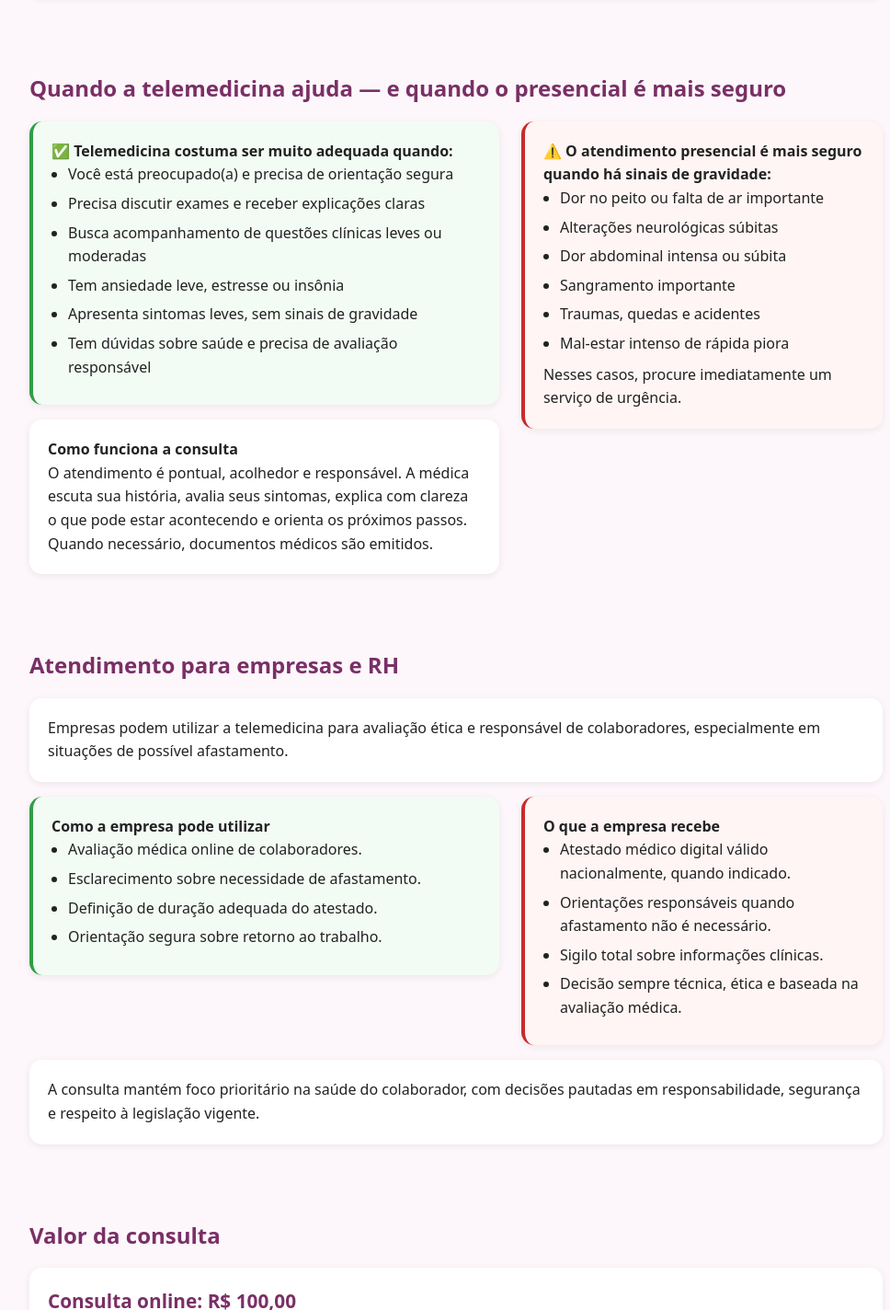
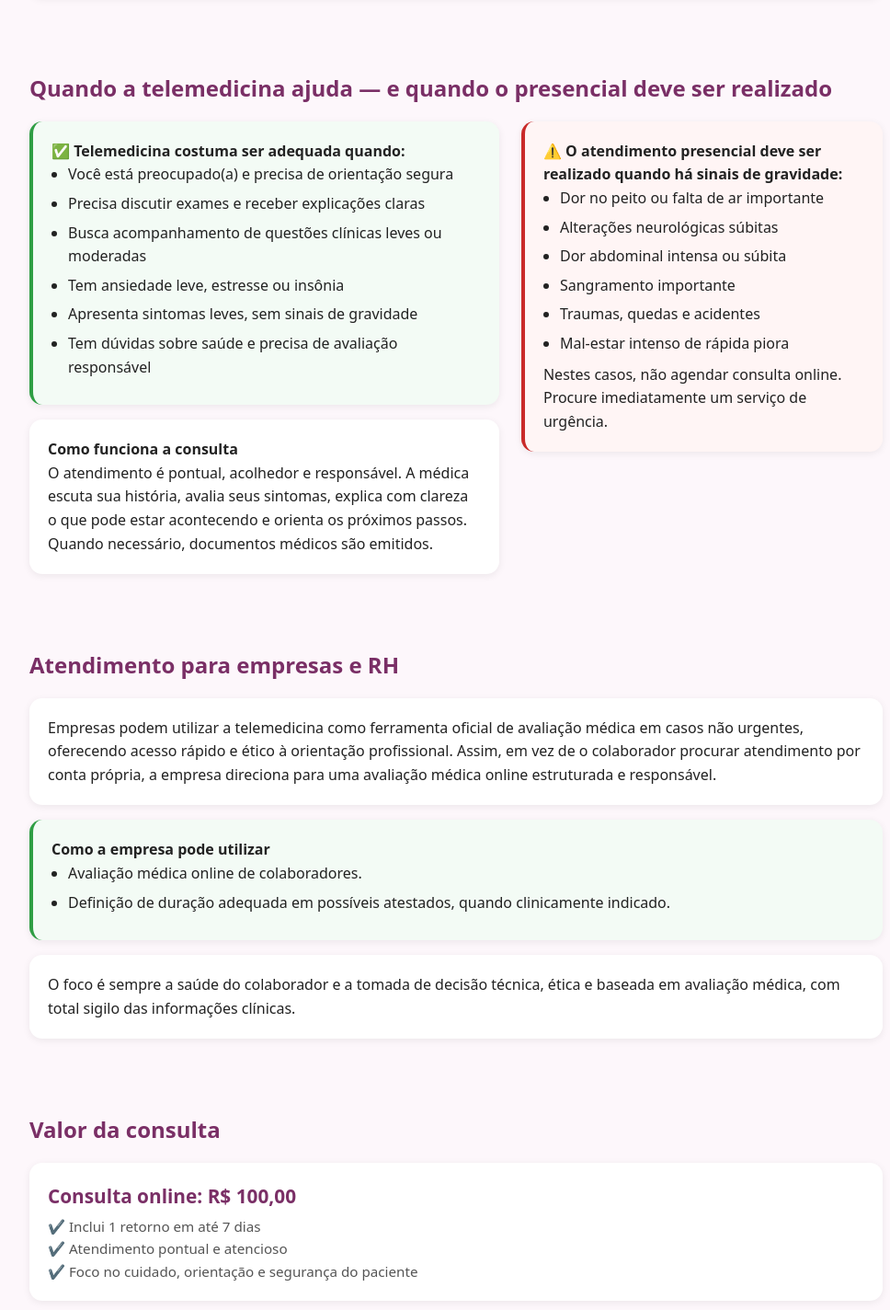
Before and after one commit to iohanpb/teste, a plain HTML site: page index.html in a window 1280 px wide. Shown: the part 974-2398 px from the top of the page at 92% size, without its empty margins (144-1112 px from the left). Drawn offline with Linux system fonts and the light colour scheme.

Commit message:
Update index.html

```diff
--- a/index.html
+++ b/index.html
@@ -265,12 +265,12 @@
 
   <section id="como-funciona">
     <div class="container">
-      <h2>Quando a telemedicina ajuda — e quando o presencial é mais seguro</h2>
+      <h2>Quando a telemedicina ajuda — e quando o presencial deve ser realizado</h2>
 
       <div class="grid-2">
         <div>
           <div class="card safe-box">
-            <strong>✅ Telemedicina costuma ser muito adequada quando:</strong>
+            <strong>✅ Telemedicina costuma ser adequada quando:</strong>
             <ul class="list-strong">
               <li>Você está preocupado(a) e precisa de orientação segura</li>
               <li>Precisa discutir exames e receber explicações claras</li>
@@ -293,7 +293,7 @@
 
         <div>
           <div class="card risk-box">
-            <strong>⚠️ O atendimento presencial é mais seguro quando há sinais de gravidade:</strong>
+            <strong>⚠️ O atendimento presencial deve ser realizado quando há sinais de gravidade:</strong>
             <ul class="list-strong">
               <li>Dor no peito ou falta de ar importante</li>
               <li>Alterações neurológicas súbitas</li>
@@ -303,7 +303,7 @@
               <li>Mal-estar intenso de rápida piora</li>
             </ul>
             <p>
-              Nesses casos, procure imediatamente um serviço de urgência.
+              Nestes casos, não agendar consulta online. Procure imediatamente um serviço de urgência.
             </p>
           </div>
         </div>
@@ -318,41 +318,25 @@
 
       <div class="card">
         <p>
-          Empresas podem utilizar a telemedicina para avaliação ética e responsável
-          de colaboradores, especialmente em situações de possível afastamento.
+          Empresas podem utilizar a telemedicina como ferramenta oficial de avaliação médica
+          em casos não urgentes, oferecendo acesso rápido e ético à orientação profissional.
+          Assim, em vez de o colaborador procurar atendimento por conta própria, a empresa
+          direciona para uma avaliação médica online estruturada e responsável.
         </p>
       </div>
 
-      <div class="grid-2">
-        <div>
-          <div class="card safe-box">
-            <strong>Como a empresa pode utilizar</strong>
-            <ul class="list-strong">
-              <li>Avaliação médica online de colaboradores.</li>
-              <li>Esclarecimento sobre necessidade de afastamento.</li>
-              <li>Definição de duração adequada do atestado.</li>
-              <li>Orientação segura sobre retorno ao trabalho.</li>
-            </ul>
-          </div>
-        </div>
-
-        <div>
-          <div class="card risk-box">
-            <strong>O que a empresa recebe</strong>
-            <ul class="list-strong">
-              <li>Atestado médico digital válido nacionalmente, quando indicado.</li>
-              <li>Orientações responsáveis quando afastamento não é necessário.</li>
-              <li>Sigilo total sobre informações clínicas.</li>
-              <li>Decisão sempre técnica, ética e baseada na avaliação médica.</li>
-            </ul>
-          </div>
-        </div>
+      <div class="card safe-box">
+        <strong>Como a empresa pode utilizar</strong>
+        <ul class="list-strong">
+          <li>Avaliação médica online de colaboradores.</li>
+          <li>Definição de duração adequada em possíveis atestados, quando clinicamente indicado.</li>
+        </ul>
       </div>
 
       <div class="card">
         <p>
-          A consulta mantém foco prioritário na saúde do colaborador, com decisões pautadas
-          em responsabilidade, segurança e respeito à legislação vigente.
+          O foco é sempre a saúde do colaborador e a tomada de decisão técnica, ética e baseada
+          em avaliação médica, com total sigilo das informações clínicas.
         </p>
       </div>
 
```
